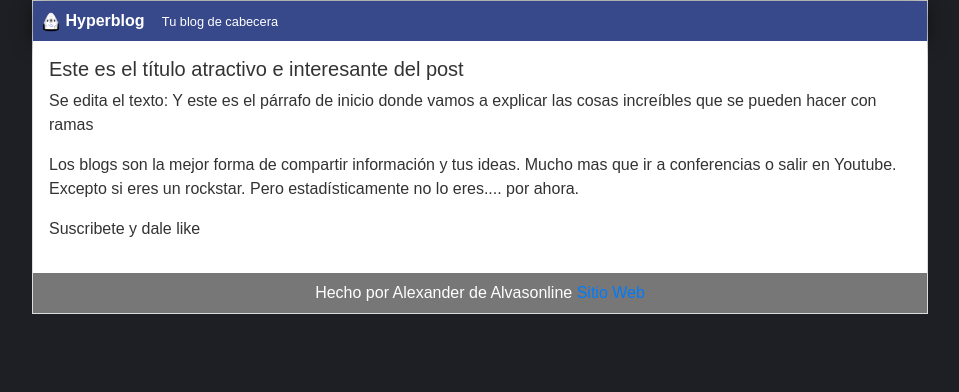
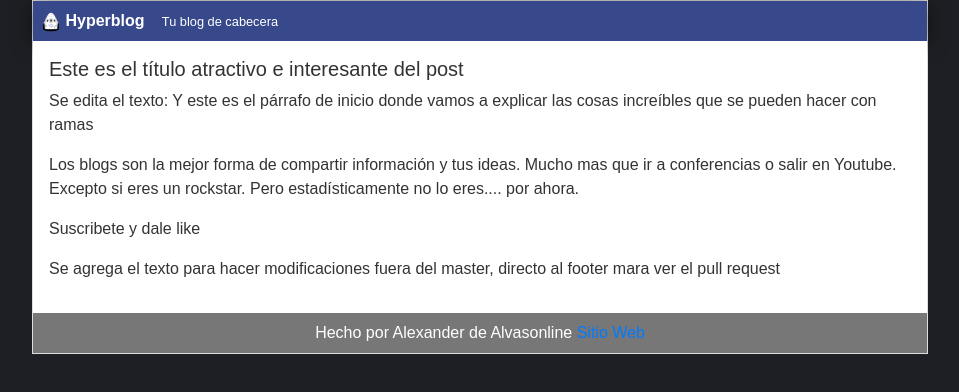
Before and after one commit to alvasonline/landingpage, a plain HTML site: page index.html in a window 1280 px wide. Shown: the whole page, without its empty margins (160-1119 px from the left). Drawn offline with nearby package versions, Linux system fonts and the light colour scheme.

Commit message:
Se modifica el contenido para revisar el pull request

```diff
--- a/index.html
+++ b/index.html
@@ -22,6 +22,7 @@
           <p>Se edita el texto: Y este es el párrafo de inicio donde vamos a explicar las cosas increíbles que se pueden hacer con ramas</p>
           <p>Los blogs son la mejor forma de compartir información y tus ideas. Mucho mas que ir a conferencias o salir en Youtube. Excepto si eres un rockstar. Pero estadísticamente no lo eres.... por ahora.</p>
           <p>Suscribete y dale like</p>
+          <p>Se agrega el texto para hacer modificaciones fuera del master, directo al footer mara ver el pull request</p>
       </div>
       <div id="footer">
         Hecho por Alexander de Alvasonline <a href="http://www.alvasonline.com">Sitio Web</a>
```
